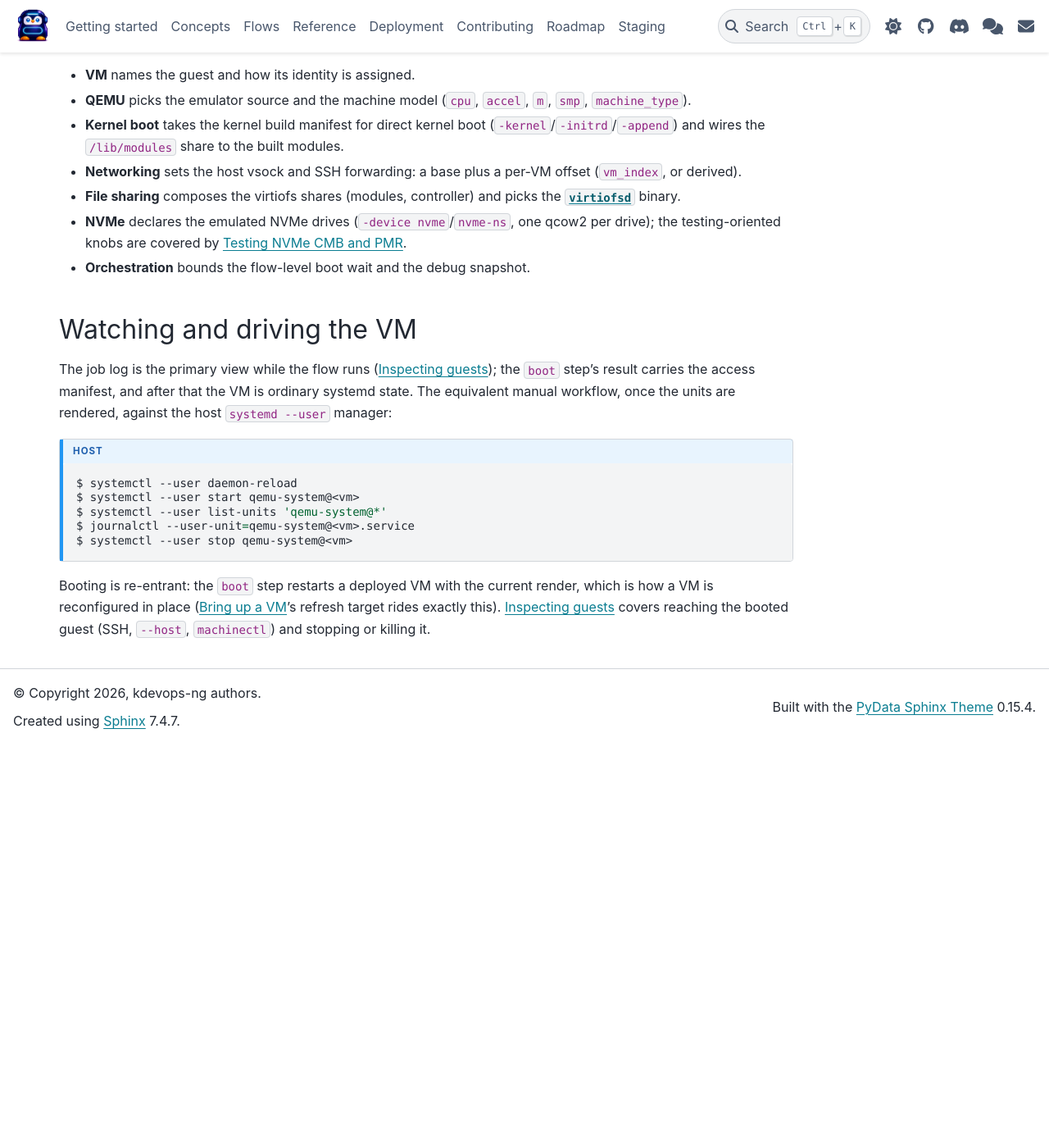
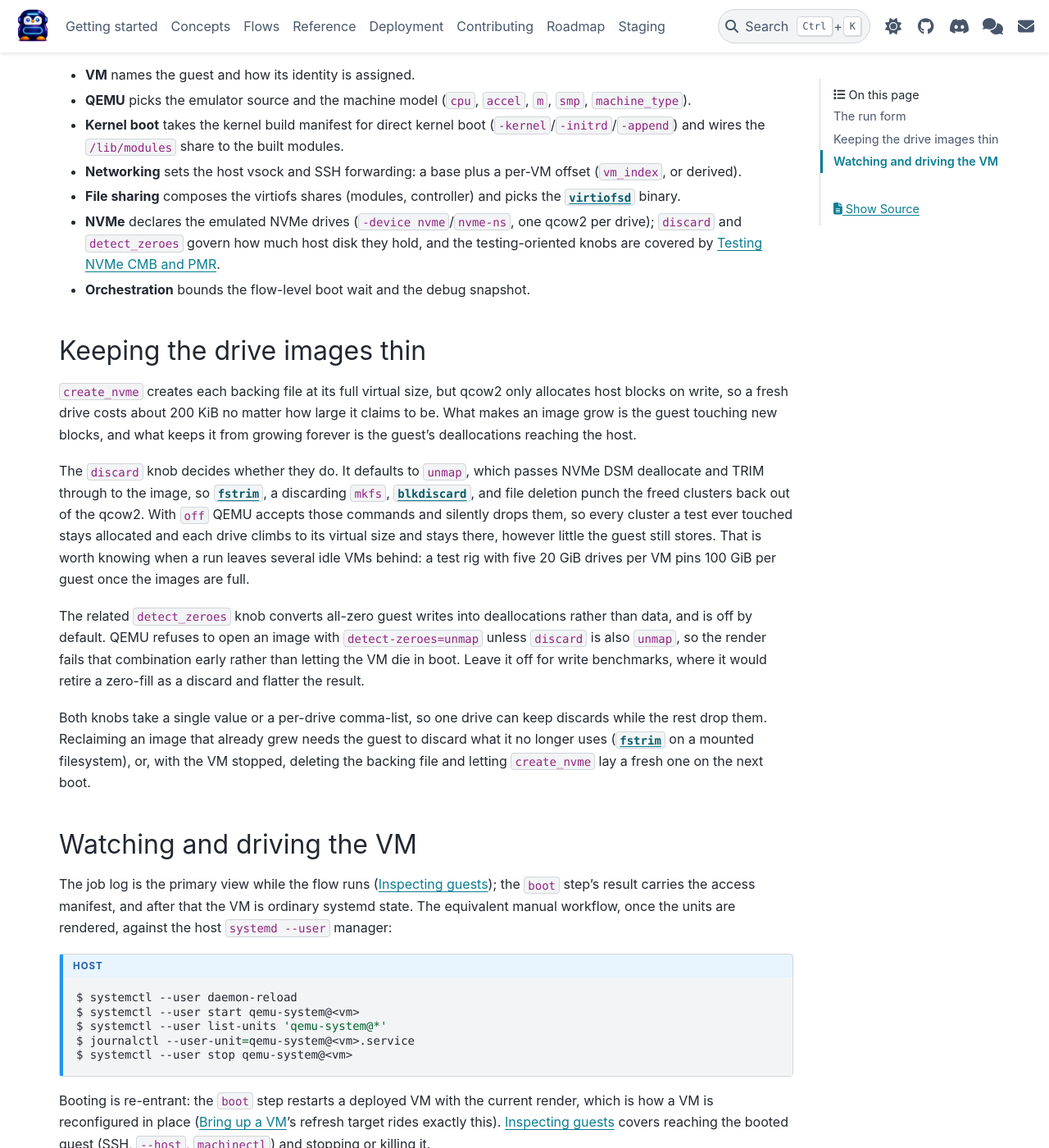
Before and after one commit to dagomez137/kdevops-ng, a Sphinx documentation site: the page built from docs/flows/boot.rst, in a window 1280 px wide and 1400 px high, scrolled down 787 px. Shown: the whole window at 82% size. Built offline with Sphinx 7.4.7 and the PyData theme 0.15.4, drawn with Linux system fonts in a browser that asks for light colours; before the commit the page ends 1695 px from its top, so only the background shows below that.

Commit message:
qsu: pass guest NVMe discards through to the drive images
Render the emulated NVMe drives with a discard knob, defaulting to
unmap, so an NVMe DSM deallocate or TRIM from the guest reaches the
qcow2 backing file. Until now the drives advertised a discard
granularity but the backend dropped every deallocation, which QEMU does
silently: the guest sees fstrim report the full device trimmed while the
host image keeps each cluster it ever touched. A test rig therefore grew
every drive to its virtual size and held it there, with five 20 GiB
drives pinning 100 GiB per guest no matter how little the guest still
stored.

The companion detect_zeroes knob turns all-zero guest writes into
deallocations. It stays off, because it would retire a zero-fill as a
discard and flatter a write benchmark. QEMU refuses to open an image
with detect-zeroes unmap unless discard is also unmap, so the drive
builder raises on that pairing rather than letting the VM die deep in
boot.

Both are backend properties of the -drive entry rather than of a device,
so they travel beside file and format into the simple form and into the
namespace of the explicit nvme-ns form. They take the same single value
or per-drive comma-list as the other knobs. The bringup flow is
regenerated from the boot subflow, and the drive builder is covered by
tests.

Generated-by: Claude AI
Signed-off-by: Daniel Gomez <da.gomez@kernel.org>

```diff
--- a/docs/conf.py
+++ b/docs/conf.py
@@ -113,6 +113,7 @@ cmd_links = {
     "virtiofsd": "https://gitlab.com/virtio-fs/virtiofsd",
     "wipefs": f"{_MAN8}/wipefs.8.html",
     "blkdiscard": f"{_MAN8}/blkdiscard.8.html",
+    "fstrim": f"{_MAN8}/fstrim.8.html",
     "EnvironmentFile": f"{_SYSTEMD}/systemd.exec.html#EnvironmentFile=",
     "pg_dump": "https://www.postgresql.org/docs/current/app-pgdump.html",
     "pg_restore": "https://www.postgresql.org/docs/current/app-pgrestore.html",
--- a/docs/flows/boot.rst
+++ b/docs/flows/boot.rst
@@ -56,10 +56,45 @@ variable surface), grouped:
 - **File sharing** composes the virtiofs shares (modules, controller)
   and picks the :cmd:`virtiofsd` binary.
 - **NVMe** declares the emulated NVMe drives (``-device
-  nvme``/``nvme-ns``, one qcow2 per drive); the testing-oriented knobs
-  are covered by :doc:`nvme-testing`.
+  nvme``/``nvme-ns``, one qcow2 per drive); ``discard`` and
+  ``detect_zeroes`` govern how much host disk they hold, and the
+  testing-oriented knobs are covered by :doc:`nvme-testing`.
 - **Orchestration** bounds the flow-level boot wait and the debug
   snapshot.
+
+Keeping the drive images thin
+=============================
+
+``create_nvme`` creates each backing file at its full virtual size, but
+qcow2 only allocates host blocks on write, so a fresh drive costs about
+200 KiB no matter how large it claims to be. What makes an image grow is
+the guest touching new blocks, and what keeps it from growing forever is
+the guest's deallocations reaching the host.
+
+The ``discard`` knob decides whether they do. It defaults to ``unmap``,
+which passes NVMe DSM deallocate and TRIM through to the image, so
+:cmd:`fstrim`, a discarding ``mkfs``, :cmd:`blkdiscard`, and file
+deletion punch the freed clusters back out of the qcow2. With ``off``
+QEMU accepts those commands and silently drops them, so every cluster a
+test ever touched stays allocated and each drive climbs to its virtual
+size and stays there, however little the guest still stores. That is
+worth knowing when a run leaves several idle VMs behind: a test rig with
+five 20 GiB drives per VM pins 100 GiB per guest once the images are
+full.
+
+The related ``detect_zeroes`` knob converts all-zero guest writes into
+deallocations rather than data, and is off by default. QEMU refuses to
+open an image with ``detect-zeroes=unmap`` unless ``discard`` is also
+``unmap``, so the render fails that combination early rather than
+letting the VM die in boot. Leave it off for write benchmarks, where it
+would retire a zero-fill as a discard and flatter the result.
+
+Both knobs take a single value or a per-drive comma-list, so one drive
+can keep discards while the rest drop them. Reclaiming an image that
+already grew needs the guest to discard what it no longer uses
+(:cmd:`fstrim` on a mounted filesystem), or, with the VM stopped,
+deleting the backing file and letting ``create_nvme`` lay a fresh one on
+the next boot.
 
 Watching and driving the VM
 ===========================
```
Also changed, not shown: 6 other files.
